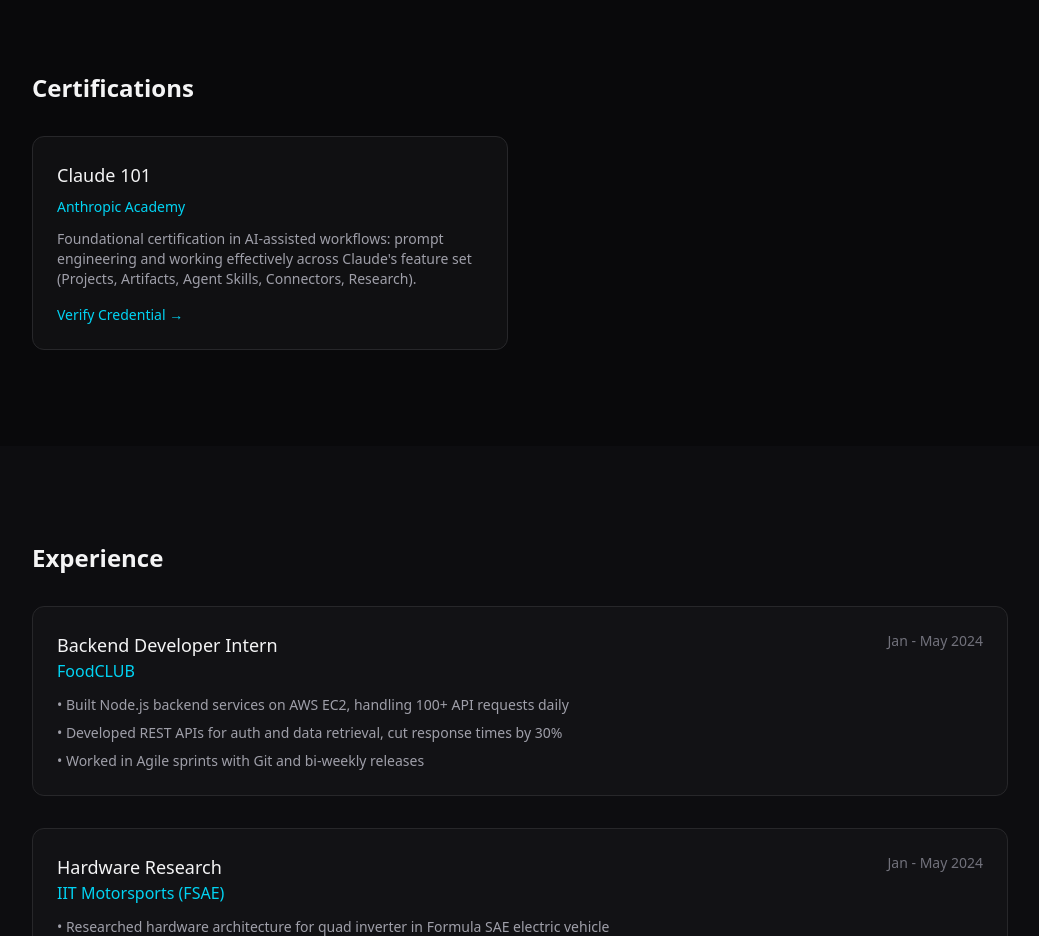
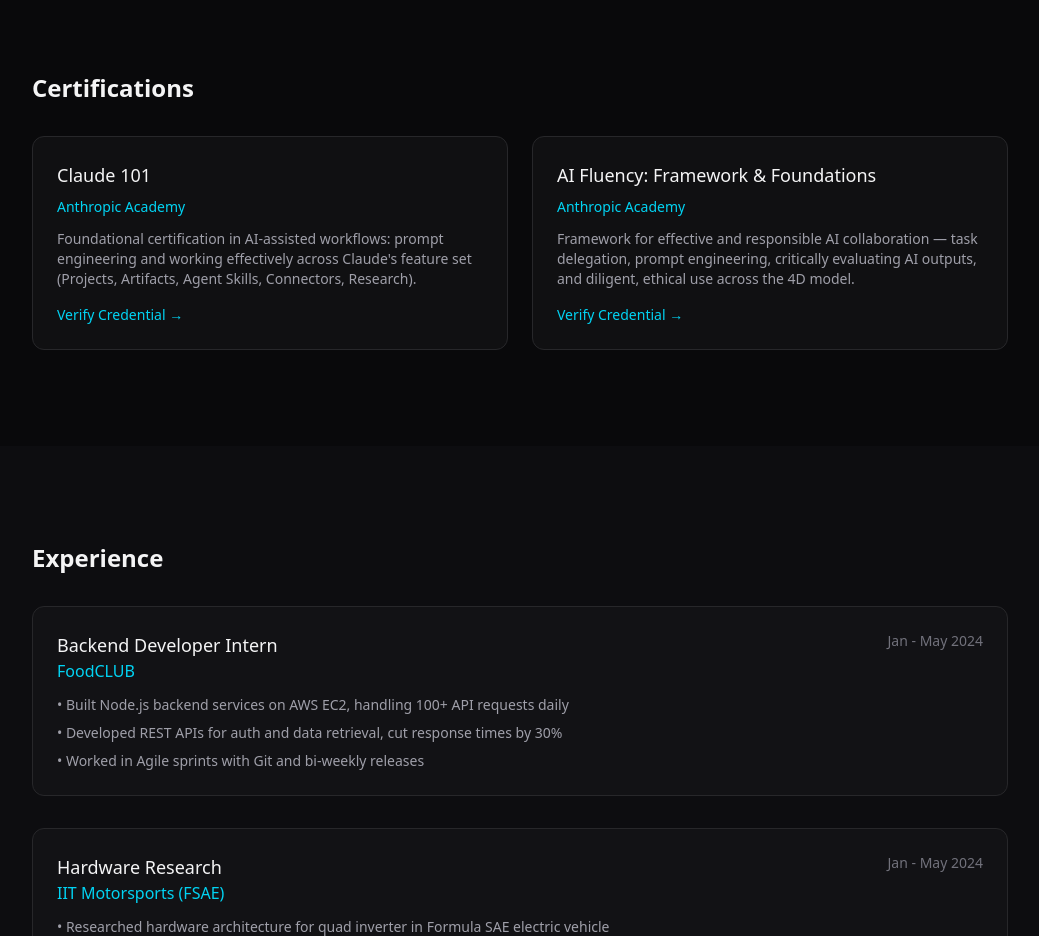
Before and after one commit to jjk30/my-portfolio, a Next.js app: page / in a window 1280 px wide. Shown: the part 2600-3536 px from the top of the page, without its empty margins (120-1159 px from the left). Built offline with nearby package versions, Linux system fonts and the light colour scheme.

Commit message:
Add AI Fluency certification card
Add "AI Fluency: Framework & Foundations" (Anthropic Academy) card to the
Certifications section, grouped after Claude 101.

Co-Authored-By: Claude Opus 4.8 (1M context) <noreply@anthropic.com>

```diff
--- a/app/page.tsx
+++ b/app/page.tsx
@@ -315,6 +315,12 @@ export default function Home() {
                 desc: "Foundational certification in AI-assisted workflows: prompt engineering and working effectively across Claude's feature set (Projects, Artifacts, Agent Skills, Connectors, Research).",
                 link: "https://verify.skilljar.com/c/n6t9irspjyr3",
               },
+              {
+                title: "AI Fluency: Framework & Foundations",
+                issuer: "Anthropic Academy",
+                desc: "Framework for effective and responsible AI collaboration — task delegation, prompt engineering, critically evaluating AI outputs, and diligent, ethical use across the 4D model.",
+                link: "https://verify.skilljar.com/c/nockqxzrfhy4",
+              },
             ].map((cert) => (
               <div key={cert.title} className="bg-zinc-900/50 border border-zinc-800 rounded-xl p-6 hover:border-zinc-700 transition-colors">
                 <div className="flex justify-between items-start mb-2">
```
